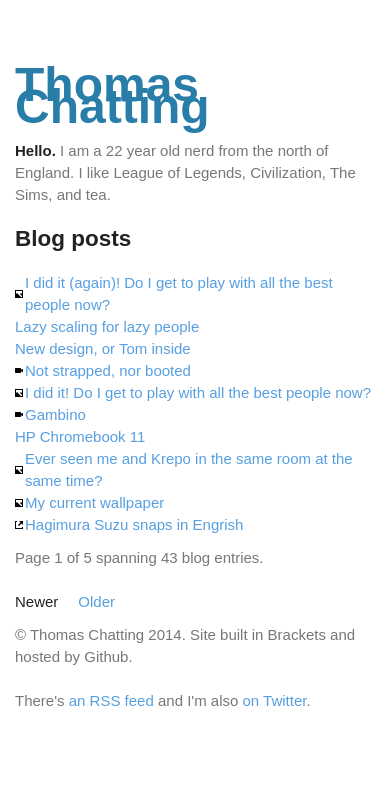
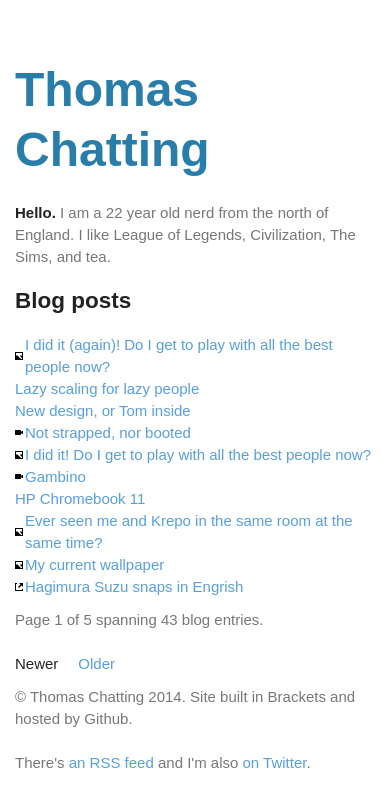
Before and after one commit to tomchatting/tomchatting.github.io, a Jekyll site: the page built from index.html, in a window 390 px wide. Shown: the top 807 px of the page. Built offline with Jekyll 4.4.1, drawn with Linux system fonts in a browser that asks for light colours; some web fonts are replaced; the list of posts is cut into pages by our own code.

Commit message:
Mobile fix

```diff
--- a/css/main.css
+++ b/css/main.css
@@ -42,8 +42,13 @@
 li.link {background-image: url(/img/external-link.svg);}
 li.photo
         {background-image: url(/img/image.svg);}
-.callout, blockquote {
-margin: 20px 0;
-padding: 15px 2em 15px 15px;
-border-left: 5px solid #eee;
+.callout, blockquote
+        { margin: 20px 0; padding: 15px 2em 15px 15px; border-left: 5px solid #eee;}
+@media only screen and (max-width:598px) {
+    body {margin: 1% auto 0;}
 }
+@media only screen and (max-width:443px) {
+	h1.hero {
+		line-height:  60px;
+	}
+}
```
